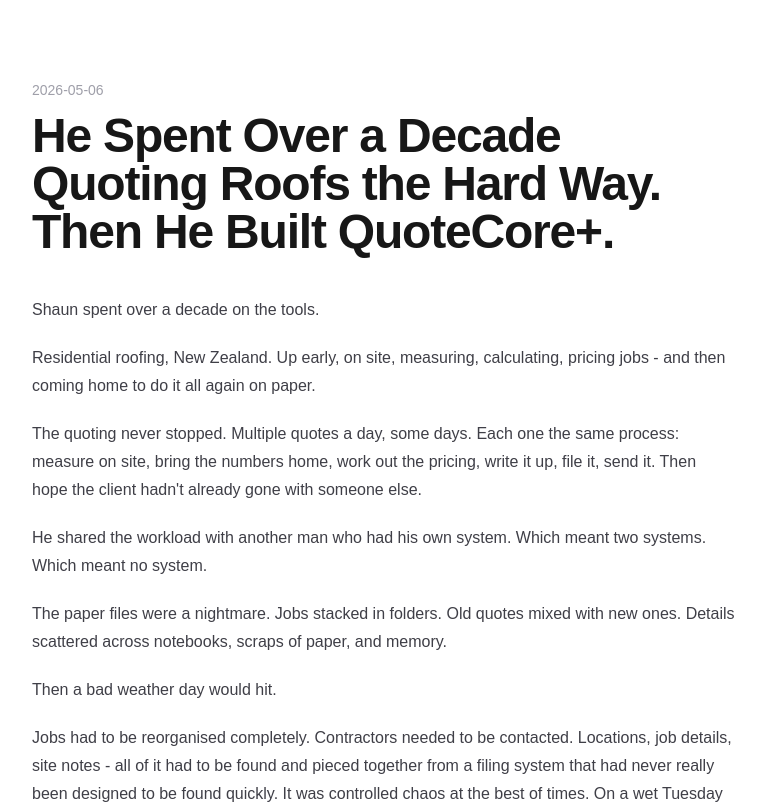
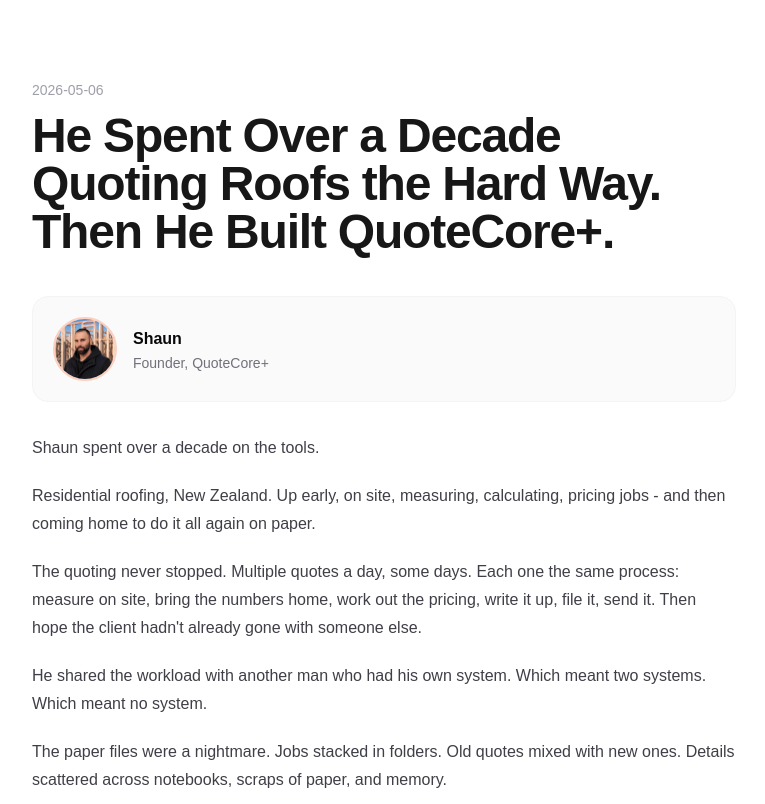
Before and after one commit to barrytheai/quotecore, a Next.js app: page /blog/built-by-a-roofer in a window 1280 px wide. Shown: the top 804 px of the page, without its empty margins (256-1021 px from the left). Built offline with nearby package versions, Linux system fonts and the light colour scheme.

Commit message:
feat: founder photo on blog post 2

```diff
--- a/app/blog/[slug]/content/built-by-a-roofer.tsx
+++ b/app/blog/[slug]/content/built-by-a-roofer.tsx
@@ -1,6 +1,13 @@
 export default function Post() {
   return (
     <div className="prose prose-zinc max-w-none">
+      <div className="not-prose mb-8 flex items-center gap-4 rounded-2xl border border-zinc-100 bg-zinc-50 p-5">
+        <img src="/shaun-smiling.jpg" alt="Shaun, founder of QuoteCore+" className="h-16 w-16 rounded-full object-cover border-2 border-[#FF6B35]/30 shrink-0" />
+        <div>
+          <p className="font-semibold text-zinc-950">Shaun</p>
+          <p className="text-sm text-zinc-500">Founder, QuoteCore+</p>
+        </div>
+      </div>
       <p>Shaun spent over a decade on the tools.</p>
       <p>Residential roofing, New Zealand. Up early, on site, measuring, calculating, pricing jobs - and then coming home to do it all again on paper.</p>
       <p>The quoting never stopped. Multiple quotes a day, some days. Each one the same process: measure on site, bring the numbers home, work out the pricing, write it up, file it, send it. Then hope the client hadn't already gone with someone else.</p>
```
